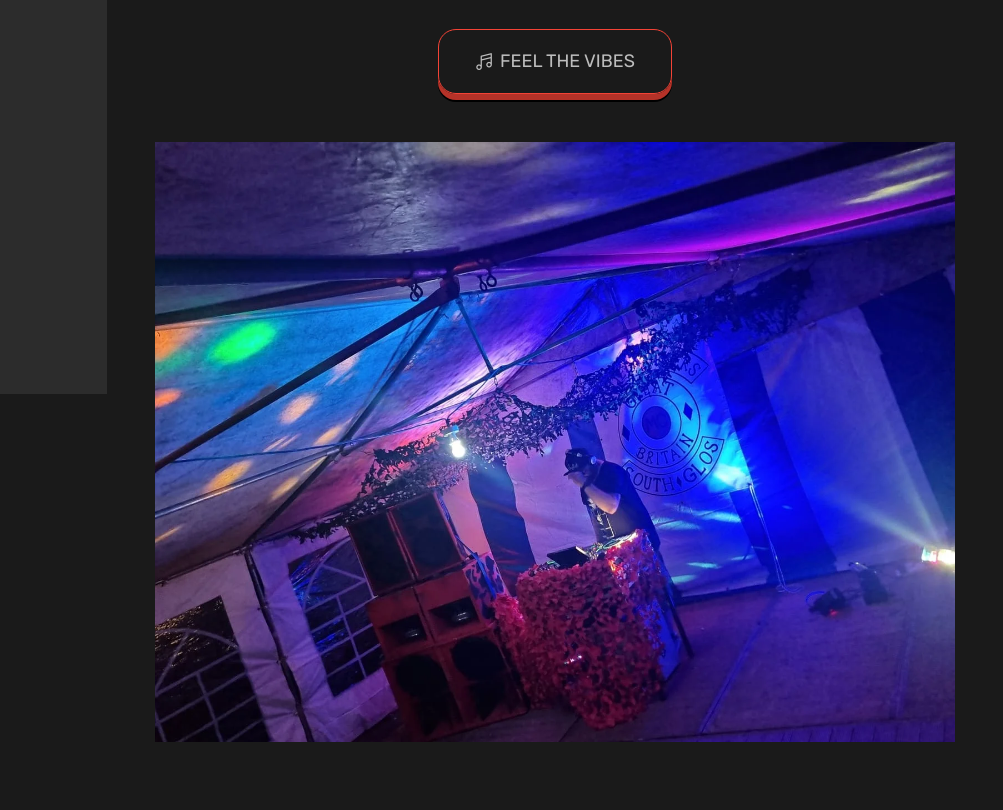
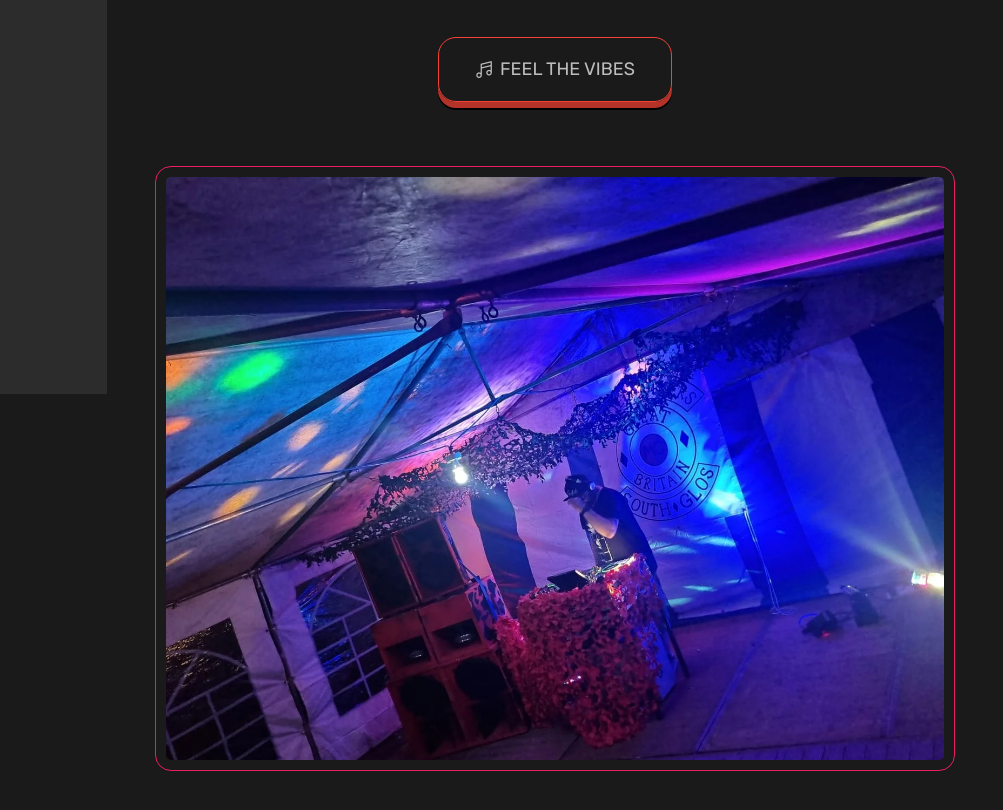
Before and after one commit to alexicoder/deathproof-2.0, a plain HTML site: page index.html in a window 1280 px wide. Shown: the part 406-1216 px from the top of the page, 277-1280 px from the left. Drawn offline with Linux system fonts and the light colour scheme; files whose address does not match are found by name.

Commit message:
created image styles class - adjusted spacing on homepage

```diff
--- a/css/styles.css
+++ b/css/styles.css
@@ -74,7 +74,7 @@ body {
   display: none; /* Hide all sections by default */
   position: relative;
   padding: 8em 1em;
-  gap: 3em;
+  gap: 4em;
   text-align: center;
   transition: display ease .5s;
 }
@@ -224,9 +224,10 @@ body {
   padding: 2.5em 1em;
 }
 
-.page-header h1 {
-  margin: 5px 0;
-  width: 100%;
+.image-styles {
+  padding: 10px;
+  border-radius: 1em;
+  border: solid 1px var(--border-colour);
 }
 
 /* Navbar Styles */
@@ -389,7 +390,7 @@ body {
   display: flex;
   flex-direction: column;
   align-items: center;
-  gap: 2em;
+  gap: 2.5em;
 }
 
 .button-header .title-xxl {
--- a/index.html
+++ b/index.html
@@ -157,7 +157,7 @@
           <source srcset="/assets/images/webp/hero-1440.webp" type="image/webp">
           <!-- JPG fallback with different sizes -->
           <source srcset="/assets/images/jpg/hero-480.jpg 320w, /assets/images/jpg/hero-480.jpg 480w, /assets/images/webp/hero-768.jpg 800w, /assets/images/jpg/hero-1000.jpg 1000w, /assets/images/jpg/hero-1440.jpg 1440w" sizes="(max-width: 1440px)">
-          <img src="/assets/images/jpg/hero-1440.jpg" alt="">
+          <img src="/assets/images/jpg/hero-1440.jpg" alt="" class="image-styles">
         </picture>
       </section>
       <!-- About Section -->
```
